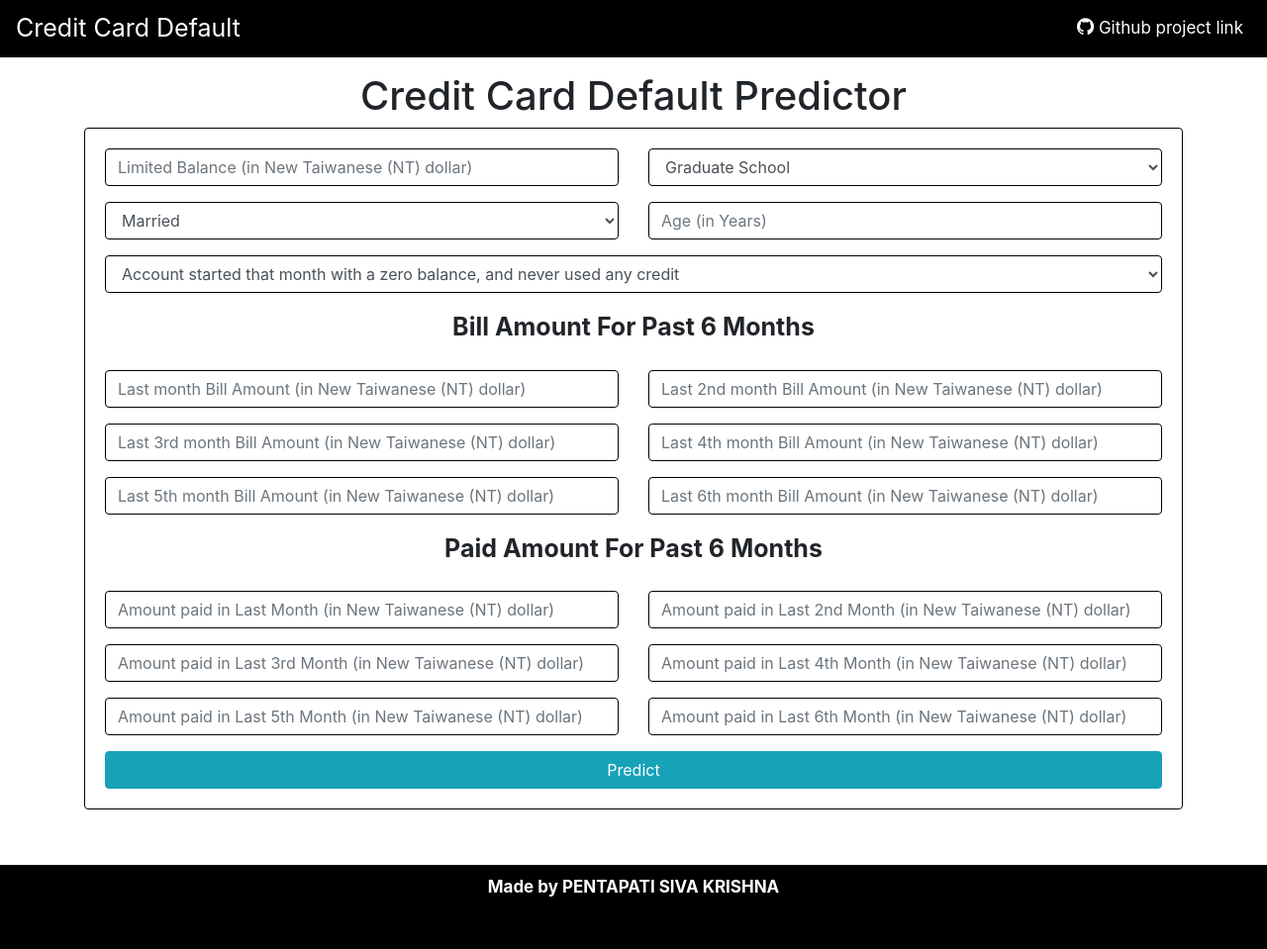
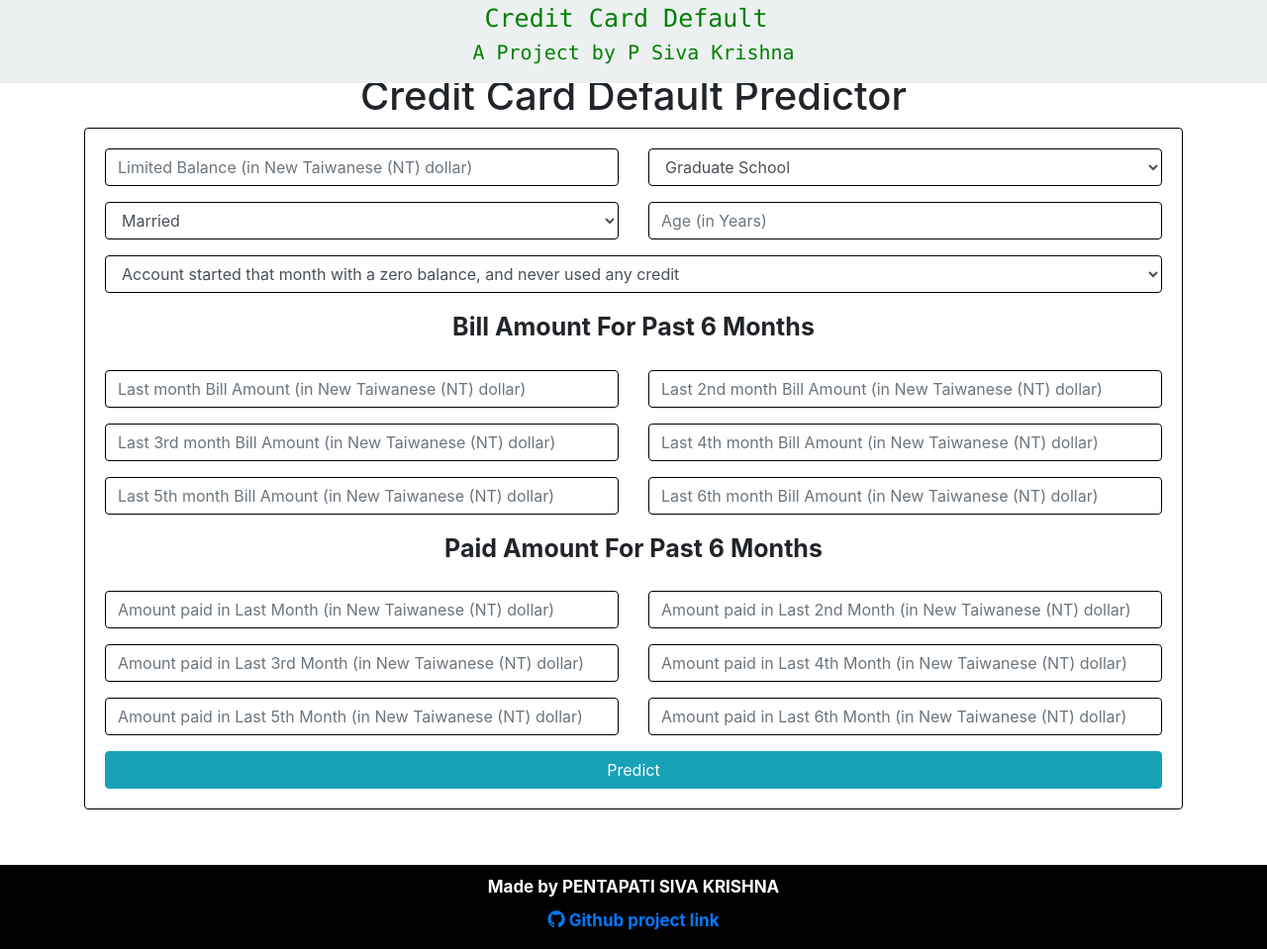
Before and after one commit to shivap12/Derivingfinancial-insights, a Flask app: page / in a window 1280 px wide. Shown: the whole page at 99% size. Run offline with Flask 2, Linux system fonts and the light colour scheme; parts of the project's set-up code (start-up, migrations or seed data) failed here and were passed over; some libraries are stand-ins or nearby versions.

Commit message:
Add files via upload

```diff
--- a/templates/home.html
+++ b/templates/home.html
@@ -23,7 +23,7 @@
                 padding: 25px;
             }
             footer {
-                background-color: black;
+                background-color: black !important;
                 position: absolute;
                 left: 0;
                 bottom: 0;
@@ -58,18 +58,9 @@
 
     <body>
 
-        <nav class="navbar navbar-expand-lg navbar-dark fixed-top bg-dark" style="background-color: black !important;">
-            <a href="{{ url_for('home') }}" style="color: white;font-size: 25px;">Credit Card Default</a>
-            <button class="navbar-toggler" type="button" data-toggle="collapse" data-target="#navbarNav" aria-controls="navbarNav" aria-expanded="false" aria-label="Toggle navigation">
-               <span class="navbar-toggler-icon"></span>
-             </button>
-             <div class="collapse navbar-collapse" id="navbarNav">
-               <ul class="navbar-nav ml-auto">
-                 <li class="nav-item active">
-                   <a href=" https://github.com/shivap12/Derivingfinancial-insights" target="_blank" class="nav-link"><span style="font-size: 20px;" class="fa fa-github"></span>&nbsp;Github project link </a>
-                 </li>
-               </ul>
-             </div>
+        <nav class="navbar-expand-lg navbar-dark fixed-top bg-dark text-center container-fluid-nav" style="background-color: #ecf0f1 !important;">
+           <pre><a href="{{ url_for('home') }}" style="color: green;font-size: 25px;">Credit Card Default
+<small>A Project by P Siva Krishna</small></a></pre>
            </nav>
 
            <br><br>
@@ -236,8 +227,8 @@
            </div>
 
            <footer>
-            <center><p style="color: white;font-size: 17px;font-weight: bold;margin-top: 10px;">Made by PENTAPATI SIVA KRISHNA</p></center>
-            <center><p style="color: white;font-size: 17px;font-weight: bold;margin-top: 10px;"></p></center>
+            <center><p style="color: white;font-size: 17px;font-weight: bold;margin-top: 10px;">Made by PENTAPATI SIVA KRISHNA<a href=" https://github.com/shivap12/Derivingfinancial-insights" target="_blank" class="nav-link"><span style="font-size: 20px;" class="fa fa-github"></span>&nbsp;Github project link </a></p></center>
+            <center><p style="color: white;font-size: 17px;font-weight: bold;margin-bottom: 25px;"></p></center>
 
         </footer>
     </body>
```
